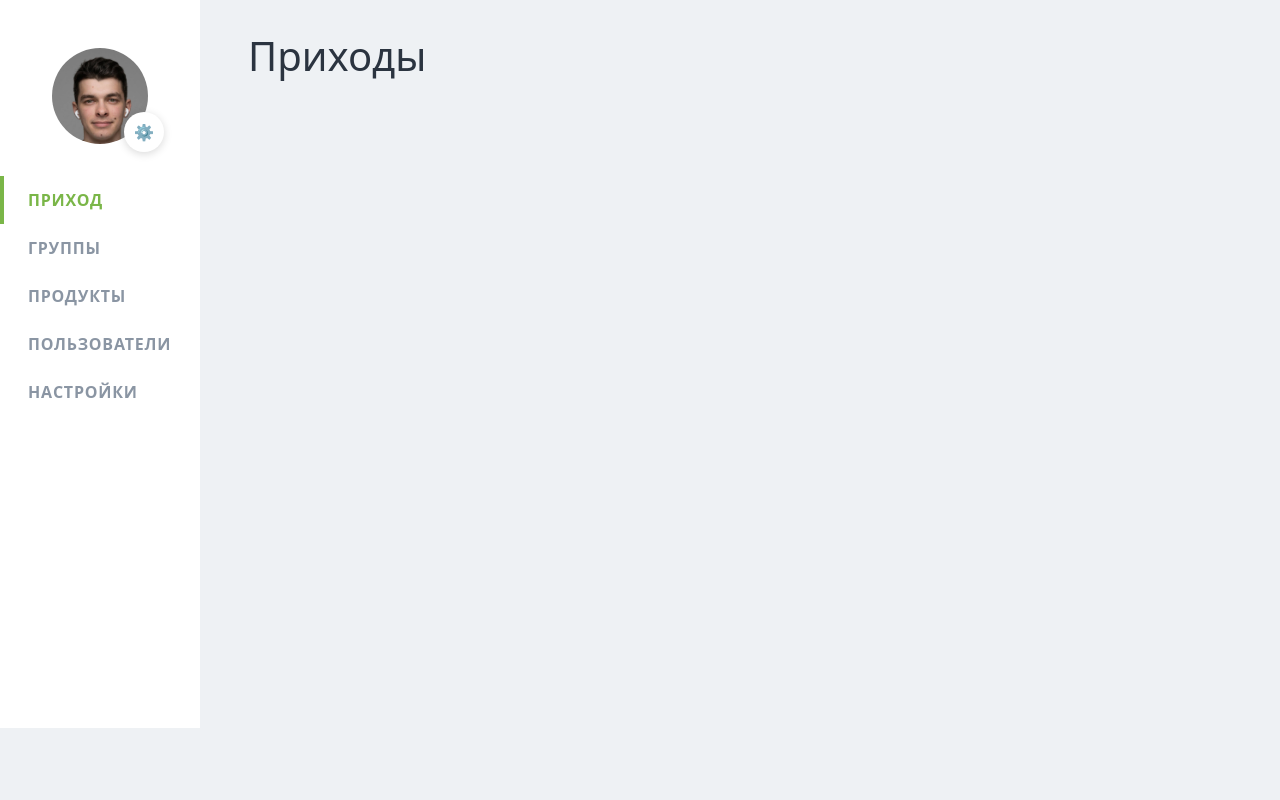
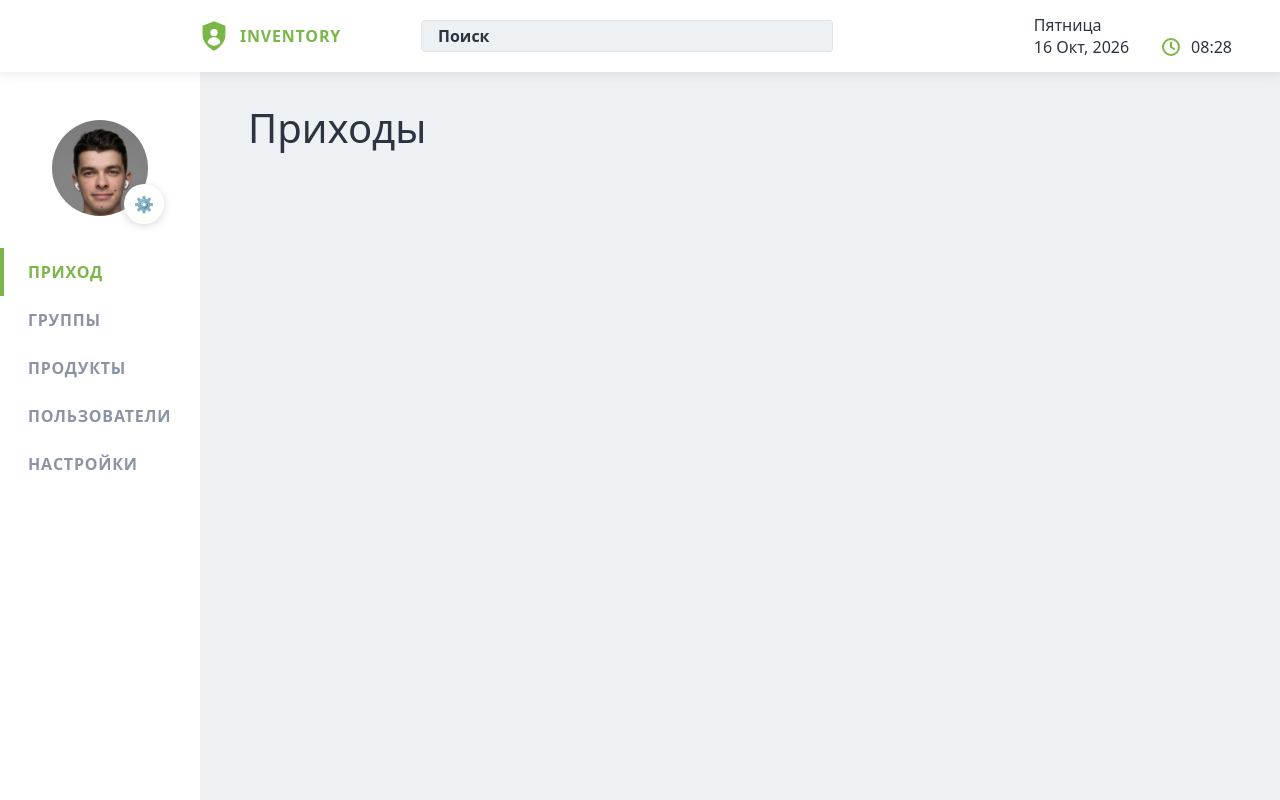
Before and after one commit to DmitriyYaroshchuk/inventory, a Next.js app in the folder frontend/: page /orders in a window 1280 px wide. Built offline with nearby package versions, Linux system fonts and the light colour scheme; no server answers.

Commit message:
feat: add top menu with logo, search and clock

```diff
--- a/frontend/src/app/layout.tsx
+++ b/frontend/src/app/layout.tsx
@@ -3,6 +3,7 @@ import Providers from "@/components/Providers/Providers";
 import "./globals.scss";
 import Navigation from "@/components/NavigationMenu/NavigationMenu";
 import UserProfile from "@/components/UserProfile/UserProfile";
+import TopMenu from "@/components/TopMenu/TopMenu";
 
 export const metadata: Metadata = {
   title: 'Inventory',
@@ -14,6 +15,7 @@ const RootLayout = ({ children }: LayoutProps<'/'>) => {
     <html lang="ru">
       <body>
         <Providers>
+          <TopMenu />
           <div className="app__body">
             <aside className="app__sidebar">
               <UserProfile />
--- /dev/null
+++ b/frontend/src/components/TopMenu/TopMenu.scss
@@ -0,0 +1,86 @@
+@use "@/styles/variables" as *;
+
+.top-menu {
+  position: relative;
+  z-index: 1;
+  display: flex;
+  align-items: center;
+  height: $header-height;
+  padding: 0 48px 0 $sidebar-width;
+  background: #fff;
+  box-shadow: 0 2px 12px rgba(0, 0, 0, 0.08);
+
+  &__brand {
+    display: flex;
+    flex-shrink: 0;
+    align-items: center;
+    gap: 12px;
+    color: $green;
+    font-size: 16px;
+    font-weight: 700;
+    letter-spacing: 0.05em;
+    text-decoration: none;
+  }
+
+  &__logo {
+    width: 28px;
+    height: 32px;
+  }
+
+  &__search {
+    flex: 0 1 412px;
+    height: 32px;
+    margin: 0 auto 0 80px;
+    padding: 0 16px;
+    border: 1px solid #dfe5ea;
+    border-radius: 4px;
+    outline: none;
+    background: $background;
+    color: $text-dark;
+    font-weight: 700;
+
+    &::placeholder {
+      color: $text-dark;
+      opacity: 1;
+    }
+
+    &:focus {
+      border-color: $green;
+    }
+  }
+
+  &__info {
+    display: flex;
+    flex-shrink: 0;
+    align-items: center;
+    gap: 24px;
+    margin-left: 24px;
+  }
+
+  &__clock {
+    color: $text-dark;
+    font-size: 16px;
+    font-weight: 400;
+    line-height: 1.4;
+  }
+
+  &__weekday {
+    text-transform: capitalize;
+  }
+
+  &__datetime {
+    display: flex;
+    align-items: center;
+    gap: 32px;
+  }
+
+  &__time {
+    display: flex;
+    align-items: center;
+    gap: 10px;
+  }
+
+  &__icon {
+    color: $green;
+  }
+}
--- /dev/null
+++ b/frontend/src/components/TopMenu/TopMenu.tsx
@@ -0,0 +1,68 @@
+'use client';
+
+import { useEffect, useState } from 'react';
+import Link from 'next/link';
+import './TopMenu.scss';
+
+const MONTHS = ['Янв', 'Фев', 'Мар', 'Апр', 'Май', 'Июн', 'Июл', 'Авг', 'Сен', 'Окт', 'Ноя', 'Дек'];
+
+const pad = (value: number) => String(value).padStart(2, '0');
+
+const TopMenu = () => {
+    const [now, setNow] = useState<Date | null>(null);
+
+    useEffect(() => {
+        const tick = () => setNow(new Date());
+
+        tick();
+        const timer = setInterval(tick, 1000);
+
+        return () => clearInterval(timer);
+    }, []);
+
+    return (
+        <header className="top-menu">
+            <Link className="top-menu__brand" href="/">
+                <svg className="top-menu__logo" viewBox="0 0 24 28" aria-hidden="true">
+                    <path d="M12 1 2 5v8c0 6 4.3 11.2 10 14 5.7-2.8 10-8 10-14V5L12 1z" fill="currentColor" />
+                    <circle cx="12" cy="11" r="3.2" fill="#fff" />
+                    <path d="M6.5 20c0-3 2.5-5 5.5-5s5.5 2 5.5 5c-1.5 1.5-3.5 2.5-5.5 2.5S8 21.5 6.5 20z" fill="#fff" />
+                </svg>
+                INVENTORY
+            </Link>
+
+            <input className="top-menu__search" type="search" placeholder="Поиск" aria-label="Поиск" />
+
+            <div className="top-menu__info">
+                {now && (
+                    <div className="top-menu__clock">
+                        <div className="top-menu__weekday">
+                            {now.toLocaleDateString('ru-RU', { weekday: 'long' })}
+                        </div>
+                        <div className="top-menu__datetime">
+                            <span className="top-menu__date">
+                                {pad(now.getDate())} {MONTHS[now.getMonth()]}, {now.getFullYear()}
+                            </span>
+                            <span className="top-menu__time">
+                                <svg className="top-menu__icon" viewBox="0 0 20 20" width="20" height="20" aria-hidden="true">
+                                    <circle cx="10" cy="10" r="8" fill="none" stroke="currentColor" strokeWidth="2" />
+                                    <path
+                                        d="M10 5.5V10l3 2"
+                                        fill="none"
+                                        stroke="currentColor"
+                                        strokeWidth="2"
+                                        strokeLinecap="round"
+                                        strokeLinejoin="round"
+                                    />
+                                </svg>
+                                {now.toLocaleTimeString('ru-RU', { hour: '2-digit', minute: '2-digit' })}
+                            </span>
+                        </div>
+                    </div>
+                )}
+            </div>
+        </header>
+    );
+};
+
+export default TopMenu;
```
